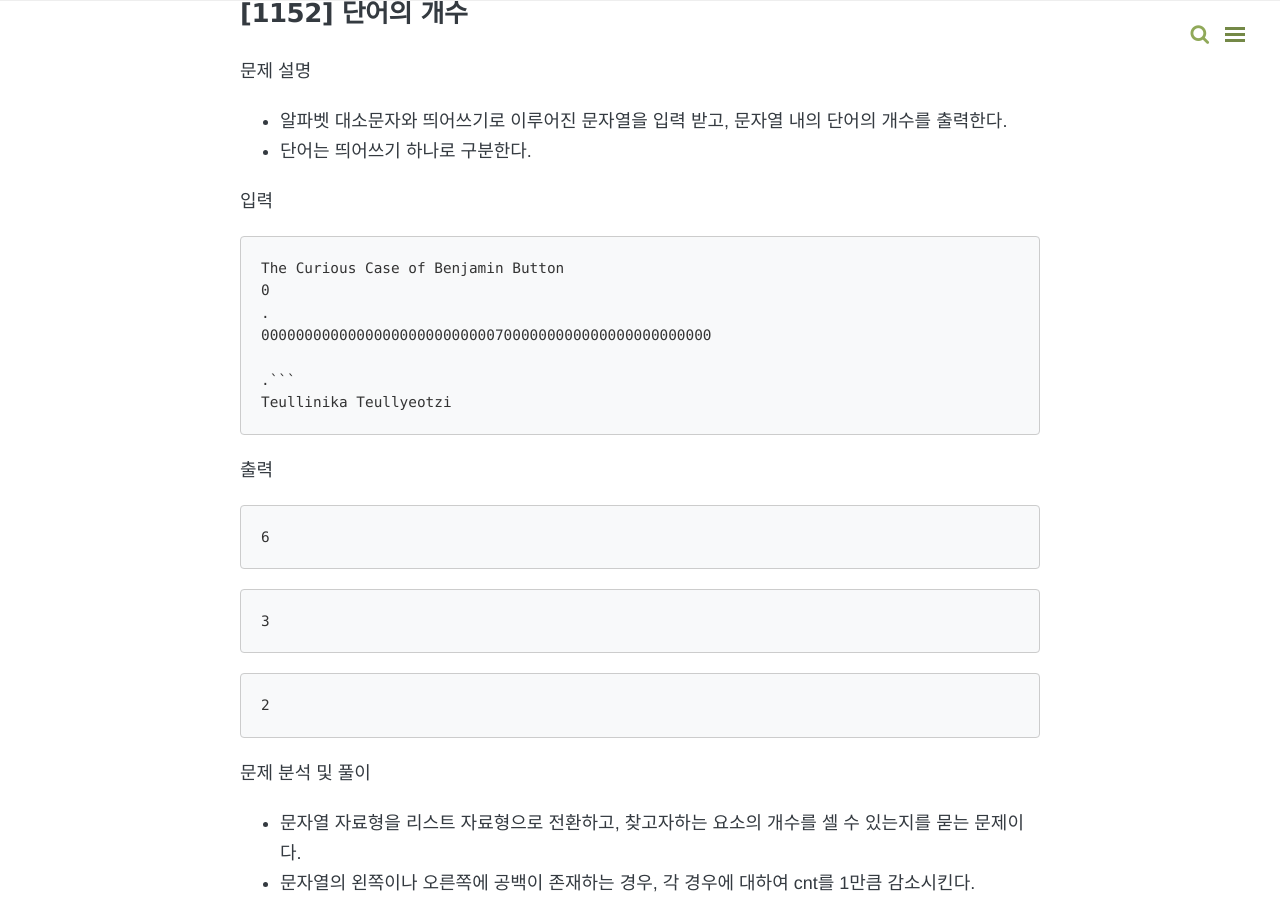
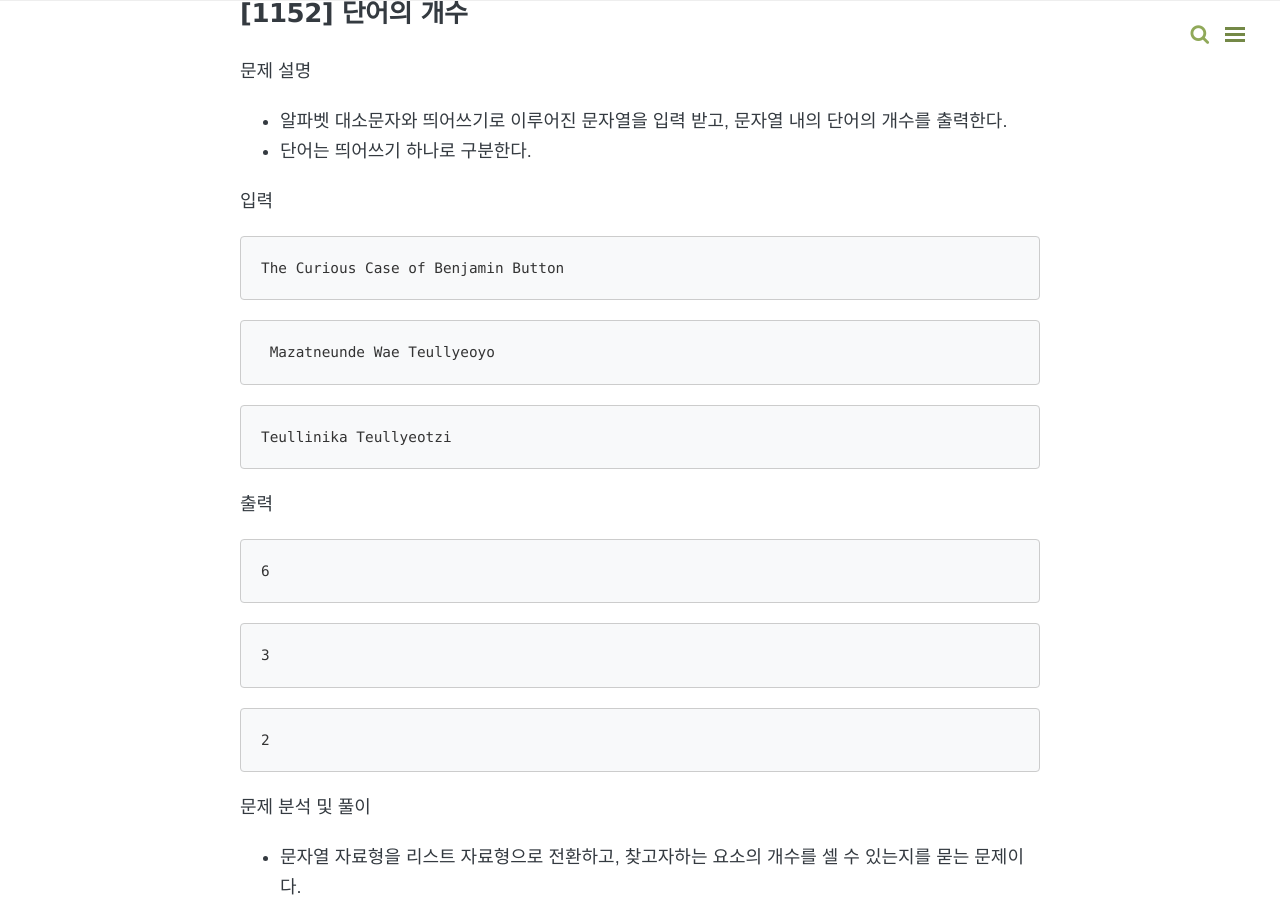
Before and after one commit to yklee1308/yklee1308.github.io, a Jekyll site: the page built from _posts/Baekjoon/2020-01-16-baekjoon_str.md, in a window 1280 px wide and 900 px high, scrolled down 7851 px. Built offline with Jekyll 4.4.1, drawn with Linux system fonts in a browser that asks for light colours; nearby versions of some CDN libraries; comment, search, counter and statistics services are not loaded.

Commit message:
2020-01-16-baekjoon_str_2

````diff
--- a/_posts/Baekjoon/2020-01-16-baekjoon_str.md
+++ b/_posts/Baekjoon/2020-01-16-baekjoon_str.md
@@ -283,11 +283,11 @@ else:
 입력
 ```
 The Curious Case of Benjamin Button
-0
-.
-0000000000000000000000000007000000000000000000000000
-
-.```
+```
+```
+ Mazatneunde Wae Teullyeoyo
+```
+```
 Teullinika Teullyeotzi
 ```
 
````
